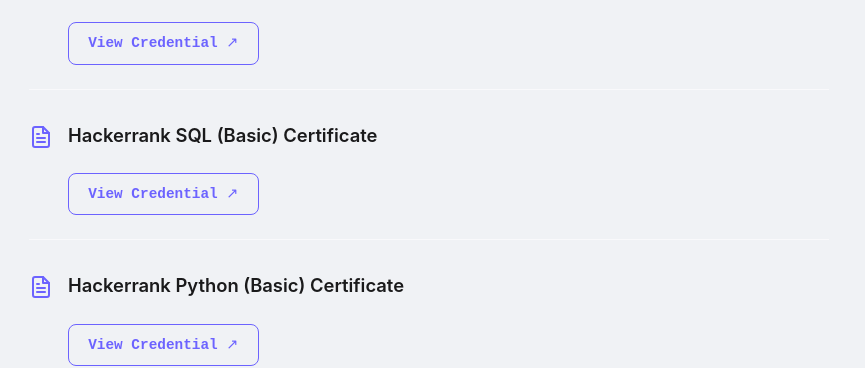
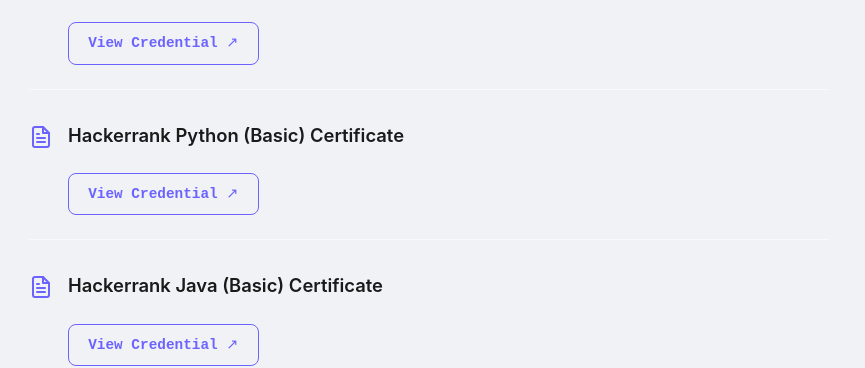
Before and after one commit to Subhajyoti-Maity/Portfolio, a React (Vite) app: page / in a window 1280 px wide. Shown: the part 3109-3477 px from the top of the page, without its empty margins (85-950 px from the left). Built offline with nearby package versions, Linux system fonts and the light colour scheme.

Commit message:
Update certificate headings: SQL→Python, Python→Java (Basic) Certificate

```diff
--- a/src/App.jsx
+++ b/src/App.jsx
@@ -291,7 +291,7 @@
             <li className="cert-item">
               <div className="cert-header">
                 <span className="cert-icon">{certDocIcon}</span>
-                <span className="cert-title">Hackerrank SQL (Basic) Certificate</span>
+                  <span className="cert-title">Hackerrank Python (Basic) Certificate</span>
               </div>
               <a href="https://www.hackerrank.com/certificates/3f4dcd660ae8" target="_blank" rel="noopener noreferrer" className="cta cert-btn">View Credential ↗</a>
             </li>
@@ -299,7 +299,7 @@
             <li className="cert-item">
               <div className="cert-header">
                 <span className="cert-icon">{certDocIcon}</span>
-                <span className="cert-title">Hackerrank Python (Basic) Certificate</span>
+                  <span className="cert-title">Hackerrank Java (Basic) Certificate</span>
               </div>
               <a href="https://www.hackerrank.com/certificates/e69966d2412a" target="_blank" rel="noopener noreferrer" className="cta cert-btn">View Credential ↗</a>
             </li>
```
